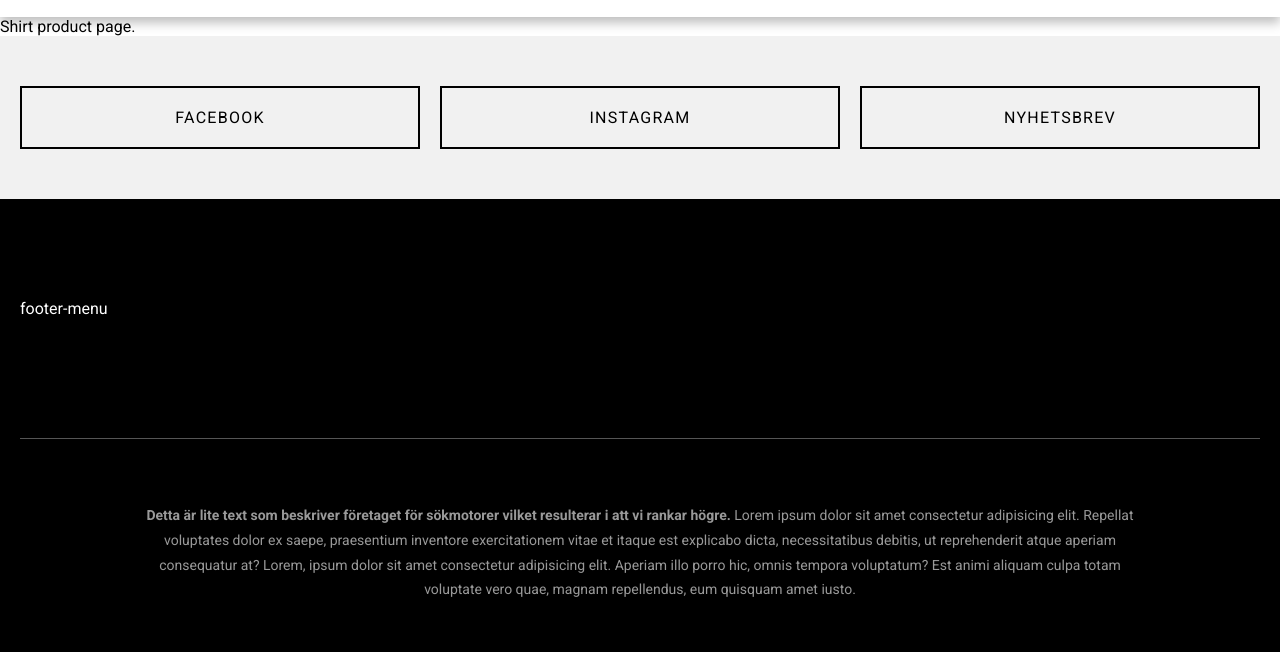
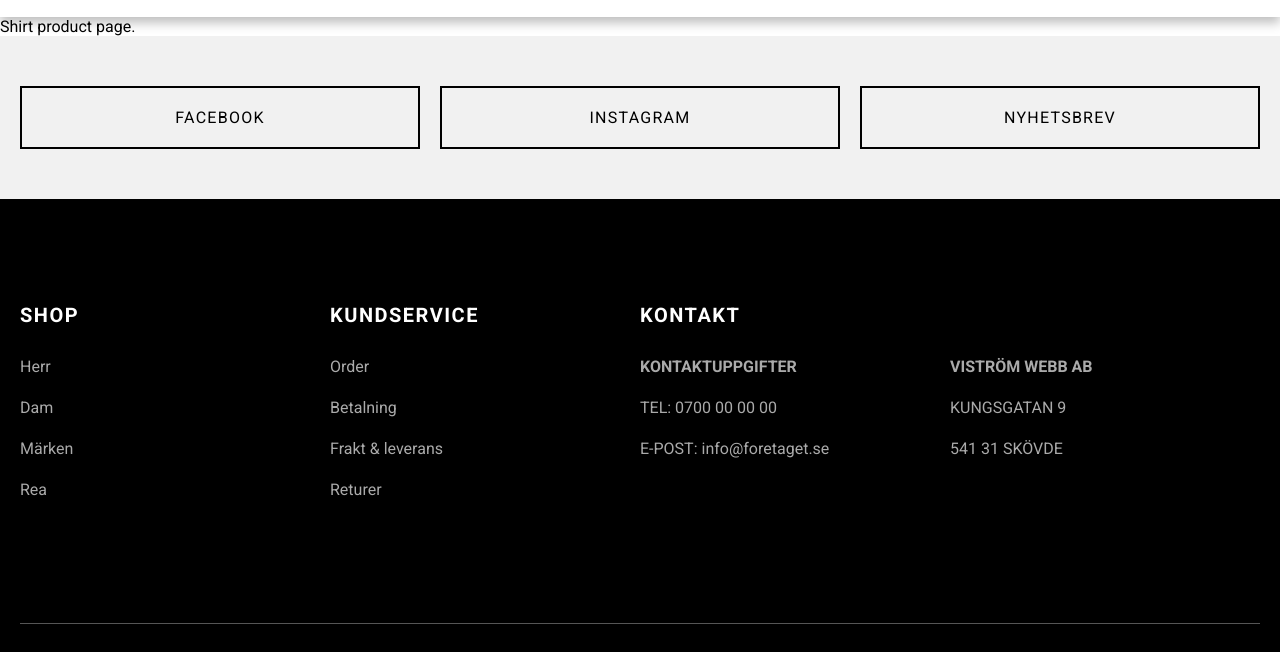
Before and after one commit to patrik-setterberg/shirt-product-page, a plain HTML site: page index.html in a window 1280 px wide. Shown: the part 148-800 px from the top of the page. Drawn offline with nearby package versions, Linux system fonts and the light colour scheme; files that its build step writes are made by us from their sources.

Commit message:
Add footer menu

```diff
--- a/index.html
+++ b/index.html
@@ -18,24 +18,24 @@
             <span class="header-top__item">1-3 dagar leverans</span>
           </div>
           <div class="header-top__links">
-            <a class="header-top__item header-top__item--link" href="#"
-              >Blogg</a
-            >
-            <a class="header-top__item header-top__item--link" href="#"
-              >Mitt konto</a
-            >
-            <a class="header-top__item header-top__item--link" href="#"
-              >Kundtjänst</a
-            >
+            <a class="header-top__item header-top__item--link" href="#">
+              Blogg
+            </a>
+            <a class="header-top__item header-top__item--link" href="#">
+              Mitt konto
+            </a>
+            <a class="header-top__item header-top__item--link" href="#">
+              Kundtjänst
+            </a>
           </div>
         </div>
       </div>
       <nav class="main-menu">
         <div class="main-menu__inner">
           <div class="hamburger">
-            <label class="hamburger__hidden-label" for="hamburger-checkbox"
-              >Menu</label
-            >
+            <label class="hamburger__hidden-label" for="hamburger-checkbox">
+              Menu
+            </label>
             <input
               type="checkbox"
               class="hamburger__checkbox"
@@ -75,12 +75,95 @@
     <footer class="footer">
       <div class="footer__inner">
         <nav class="footer__menu">
-          footer-menu
+          <ul class="footer__menu-group">
+            <li class="footer__menu-item footer__menu-item--large">
+              <a class="footer__menu-link" href="#">Shop</a>
+            </li>
+            <li class="footer__menu-item">
+              <a class="footer__menu-link" href="#">Herr</a>
+            </li>
+            <li class="footer__menu-item">
+              <a class="footer__menu-link" href="#">Dam</a>
+            </li>
+            <li class="footer__menu-item">
+              <a class="footer__menu-link" href="#">Märken</a>
+            </li>
+            <li class="footer__menu-item">
+              <a class="footer__menu-link" href="#">Rea</a>
+            </li>
+          </ul>
+          <ul class="footer__menu-group">
+            <li class="footer__menu-item footer__menu-item--large">
+              <a class="footer__menu-link" href="#">Kundservice</a>
+            </li>
+            <li class="footer__menu-item">
+              <a class="footer__menu-link" href="#">Order</a>
+            </li>
+            <li class="footer__menu-item">
+              <a class="footer__menu-link" href="#">Betalning</a>
+            </li>
+            <li class="footer__menu-item">
+              <a class="footer__menu-link" href="#">Frakt &amp; leverans</a>
+            </li>
+            <li class="footer__menu-item">
+              <a class="footer__menu-link" href="#">Returer</a>
+            </li>
+          </ul>
+          <ul class="footer__menu-group">
+            <li class="footer__menu-item footer__menu-item--large">
+              <a class="footer__menu-link" href="#">Kontakt</a>
+            </li>
+            <li class="footer__menu-item footer__menu-item--strong">
+              <span>Kontaktuppgifter</span>
+            </li>
+            <li class="footer__menu-item">
+              <span>Tel: </span>
+              <a class="footer__menu-link" href="tel:0700000000">
+                0700 00 00 00
+              </a>
+            </li>
+            <li class="footer__menu-item">
+              <span>E-post: </span>
+              <a class="footer__menu-link" href="mailto:info@foretaget.se">
+                info@foretaget.se
+              </a>
+            </li>
+          </ul>
+          <ul class="footer__menu-group">
+            <li
+              class="footer__menu-item footer__menu-item--large footer__menu-item--empty"
+            >
+              &nbsp;
+            </li>
+            <li class="footer__menu-item footer__menu-item--strong">
+              <span>
+                <a class="footer__menu-link" href="https://www.vistrom.se">
+                  Viström Webb AB
+                </a>
+              </span>
+            </li>
+            <li class="footer__menu-item"><span>Kungsgatan 9</span></li>
+            <li class="footer__menu-item"><span>541 31 Skövde</span></li>
+          </ul>
         </nav>
         <section class="footer__company-description">
-          <p><span>Detta är lite text som beskriver företaget för sökmotorer vilket resulterar i att vi rankar högre.</span> Lorem ipsum dolor sit amet consectetur adipisicing elit. Repellat voluptates dolor ex saepe, praesentium inventore exercitationem vitae et itaque est explicabo dicta, necessitatibus debitis, ut reprehenderit atque aperiam consequatur at? Lorem, ipsum dolor sit amet consectetur adipisicing elit. Aperiam illo porro hic, omnis tempora voluptatum? Est animi aliquam culpa totam voluptate vero quae, magnam repellendus, eum quisquam amet iusto.</p>
+          <p>
+            <strong>
+              Detta är lite text som beskriver företaget för sökmotorer vilket
+              resulterar i att vi rankar högre.
+            </strong>
+            Lorem ipsum dolor sit amet consectetur adipisicing elit. Repellat
+            voluptates dolor ex saepe, praesentium inventore exercitationem
+            vitae et itaque est explicabo dicta, necessitatibus debitis, ut
+            reprehenderit atque aperiam consequatur at? Lorem, ipsum dolor sit
+            amet consectetur adipisicing elit. Aperiam illo porro hic, omnis
+            tempora voluptatum? Est animi aliquam culpa totam voluptate vero
+            quae, magnam repellendus, eum quisquam amet iusto.
+          </p>
         </section>
-        <p class="footer__copyright-text">Viström Webb AB &copy; 2017. Alla rättigheter reserverade</p>
+        <p class="footer__copyright-text">
+          Viström Webb AB &copy; 2017. Alla rättigheter reserverade
+        </p>
       </div>
     </footer>
 
--- a/scss/base.scss
+++ b/scss/base.scss
@@ -36,6 +36,11 @@ p {
   margin: 0;
 }
 
+ul {
+  list-style-type: none;
+  padding: 0;
+}
+
 // Reduced animations for users who prefer reduced motion.
 @media (prefers-reduced-motion: reduce) {
   html:focus-within {
--- a/scss/components/footer/footer.scss
+++ b/scss/components/footer/footer.scss
@@ -10,7 +10,6 @@
 
   @include tablet {
     padding-top: 4rem;
-
   }
 
   @include desktop {
@@ -20,6 +19,7 @@
 
 .footer__menu {
   display: flex;
+  flex-direction: column;
   padding-bottom: 3.125rem;
   border-bottom: 1px solid $footer-element-divider;
 
@@ -27,8 +27,94 @@
     padding-bottom: 4rem;
   }
 
+  @include tablet-up {
+    flex-direction: row;
+    flex-wrap: wrap;
+  }
+
   @include desktop {
     padding-bottom: 7.5rem;
+  }
+}
+
+.footer__menu-group {
+  &:last-of-type {
+    margin-block-end: 0;
+
+    @include mobile {
+      margin-block-start: 0;
+    }
+  }
+
+  &:nth-last-of-type(2) {
+    @include tablet {
+      margin-block-end: 0;
+    }
+  }
+
+  @include tablet {
+    flex-basis: 50%;
+  }
+
+  @include desktop {
+    flex-basis: 25%;
+    margin-block-start: 0;
+    margin-block-end: 0;
+  }
+}
+
+.footer__menu-item {
+  line-height: 1.67;
+
+  & + & {
+    margin-top: 0.875rem;
+  }
+}
+
+.footer__menu-item--large {
+  letter-spacing: 1.5px;
+  font-size: 1.125rem;
+
+  & .footer__menu-link,
+  & .footer__menu-link:visited {
+    color: $text-white;
+  }
+
+  @include desktop {
+    font-size: 1.25rem;
+    padding-bottom: 0.5rem;
+  }
+}
+
+.footer__menu-item--large,
+.footer__menu-item span {
+  text-transform: uppercase;
+}
+
+.footer__menu-item--large,
+.footer__menu-item--strong {
+  font-weight: 700;
+}
+
+.footer__menu-item span,
+.footer__menu-link,
+.footer__menu-link:visited {
+  color: #aaa;
+}
+
+.footer__menu-link,
+.footer__menu-link:visited {
+  text-decoration: none;
+  transition: color 0.2s ease;
+
+  &:hover {
+    color: $text-white;
+  }
+}
+
+.footer__menu-item--empty {
+  @include mobile {
+    display: none;
   }
 }
 
@@ -42,10 +128,6 @@
   padding-top: 2.5rem;
   padding-bottom: 2.5rem;
 
-  & span {
-    font-weight: 600;
-  }
-
   @include tablet {
     max-width: 90%;
     padding-top: 3.125rem;
@@ -53,7 +135,7 @@
   }
 
   @include desktop {
-    max-width: 82%;
+    max-width: 72rem;
     padding-top: 4rem;
     padding-bottom: 3.5rem;
   }
--- a/scss/components/header/main-menu.scss
+++ b/scss/components/header/main-menu.scss
@@ -23,8 +23,6 @@
 .main-menu__additional-links {
   display: flex;
   flex-direction: column;
-  list-style-type: none;
-  padding: 0;
 
   & li {
     display: flex;
--- a/scss/variables.scss
+++ b/scss/variables.scss
@@ -1,4 +1,3 @@
-
 // Media query vars & mixins.
 $mobile-max-width: 767px;
 $tablet-max-width: 1023px;
@@ -33,6 +32,7 @@ $tablet-max-width: 1023px;
   }
 }
 
+// Global vars.
 :root {
   --default-spacing: 0.75rem;
   --container-width: 100%;
@@ -62,6 +62,7 @@ $nyhet-label-background: #000000;
 $kampanj-label-background: #2c2f3e;
 
 $text-black: #000000;
+$text-white: #ffffff;
 $sale-price: #d21212;
 
 $footer-element-divider: #555555;
```
